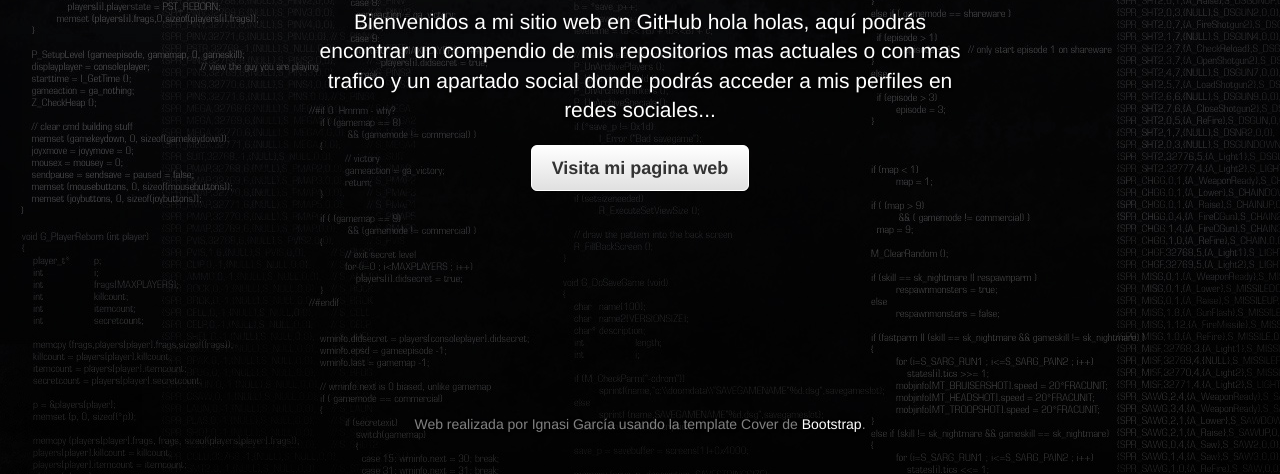
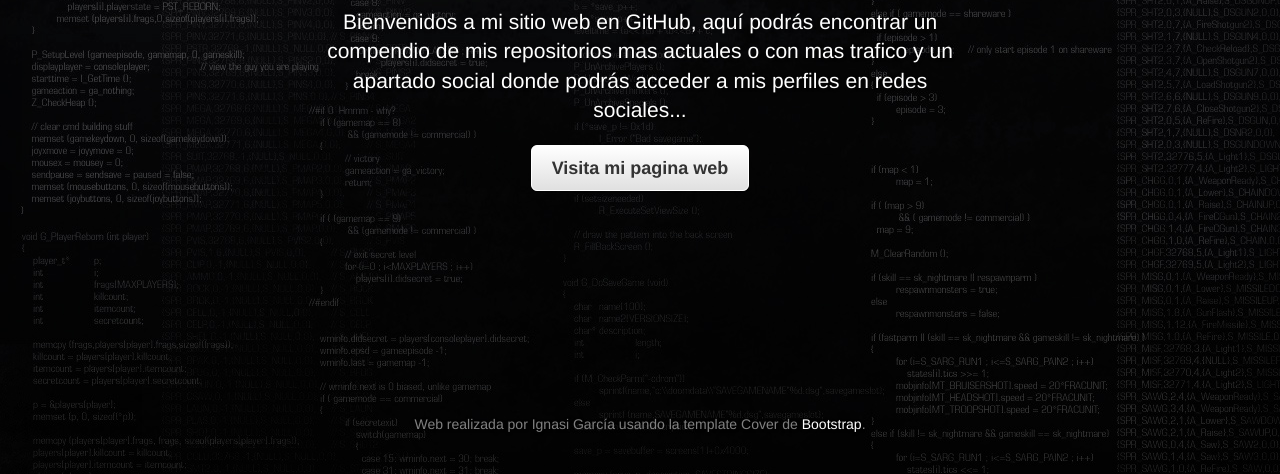
Before and after one commit to IgnasiGarciaF/IgnasiGarciaF.github.io, a plain HTML site: page index.html in a window 1280 px wide. Shown: the part 326-800 px from the top of the page. Drawn offline with nearby package versions, Linux system fonts and the light colour scheme.

Commit message:
Modificación del index.html

```diff
--- a/index.html
+++ b/index.html
@@ -35,7 +35,7 @@
         </div>
         <div class="inner cover">
           <h1 class="cover-heading">Sitio web de Ignasi García en <i class="fa fa-github-alt" aria-hidden="true"></i></h1>
-          <p class="lead">Bienvenidos a mi sitio web en GitHub hola holas, aquí podrás encontrar un compendio de mis repositorios mas actuales o con mas trafico y un apartado social donde podrás acceder a mis perfiles en redes sociales...</p>
+          <p class="lead">Bienvenidos a mi sitio web en GitHub, aquí podrás encontrar un compendio de mis repositorios mas actuales o con mas trafico y un apartado social donde podrás acceder a mis perfiles en redes sociales...</p>
           <p class="lead">
             <a href="http://ignasigarcia.info" target="_blank" class="btn btn-lg btn-default">Visita mi pagina web</a>
           </p>
```
